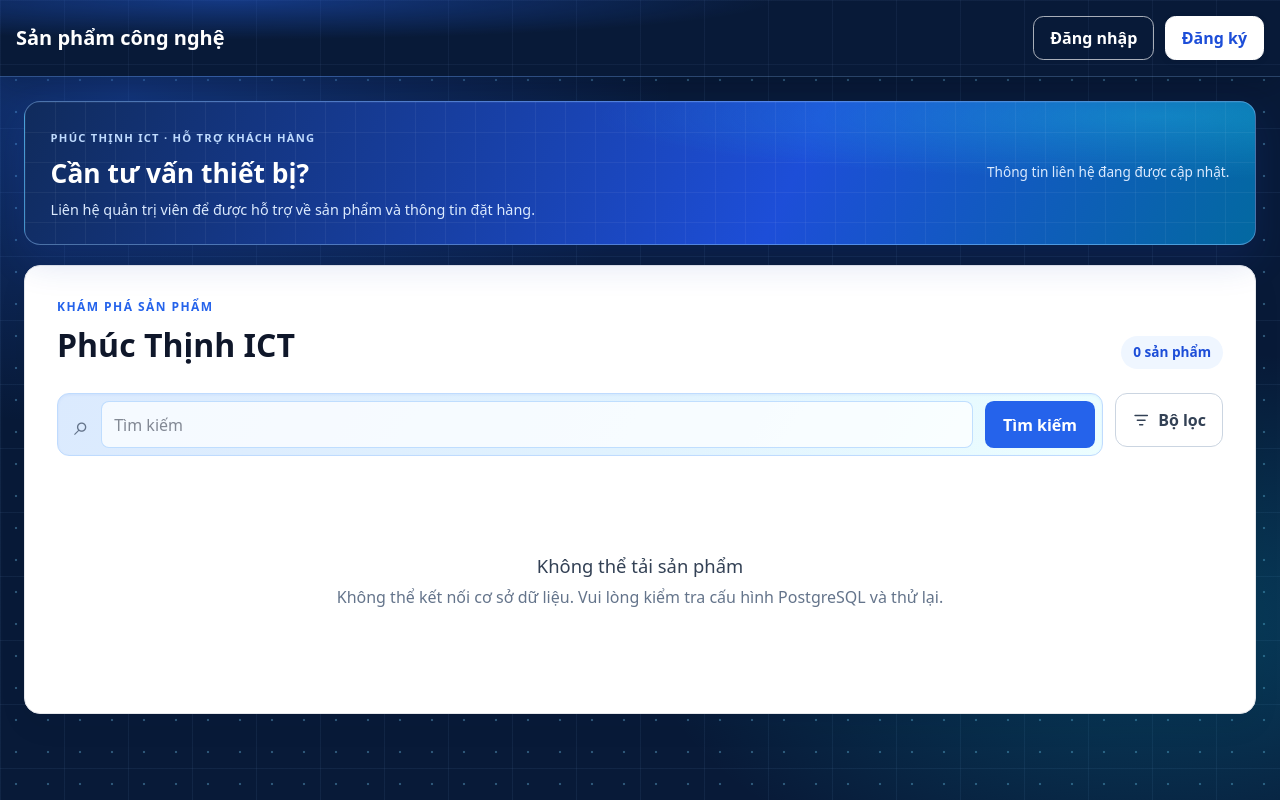
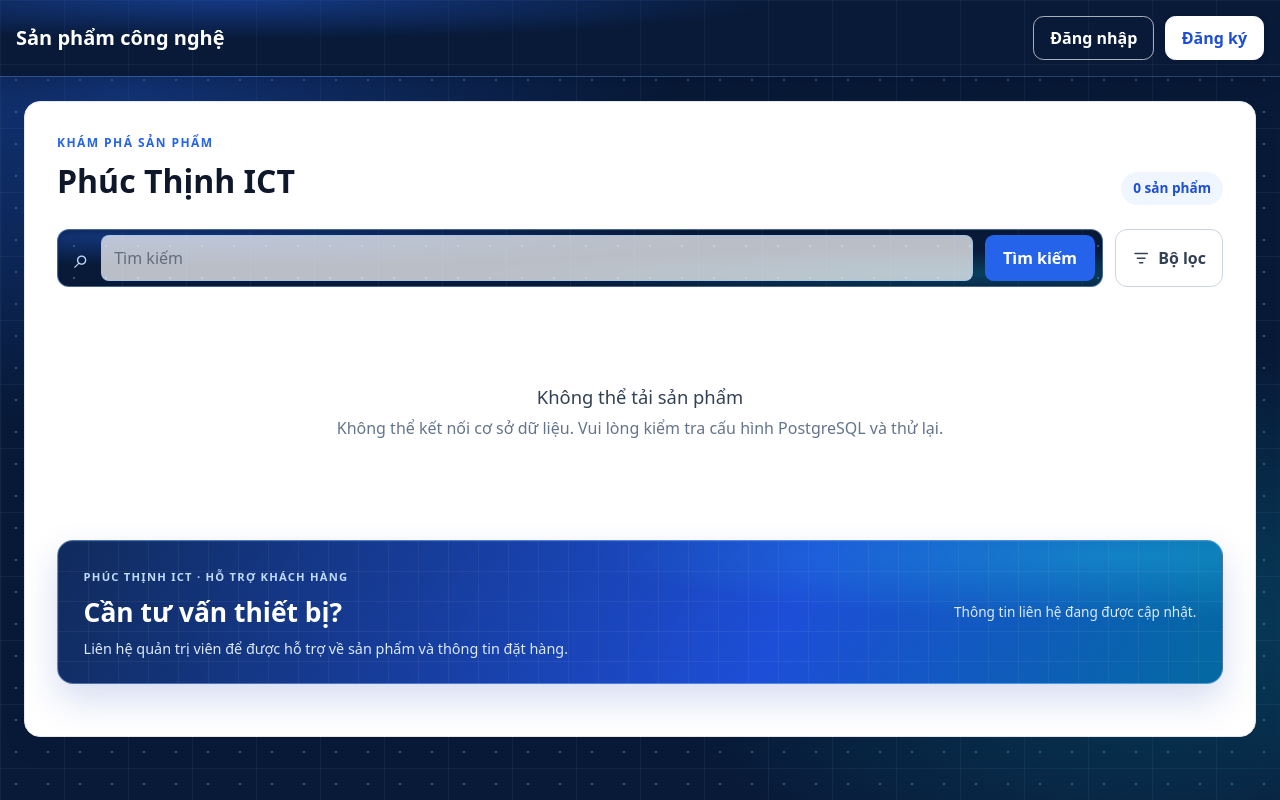
Before and after one commit to Scorp150324/webapp_store, a Flask app: page / in a window 1280 px wide. Run offline with Flask 3, Linux system fonts and the light colour scheme; style sheets or scripts are compiled from the project's sources; parts of the project's set-up code (start-up, migrations or seed data) failed here and were passed over.

Commit message:
Adjust the size of the filters and the admin information banner

```diff
--- a/static/css/catalog.css
+++ b/static/css/catalog.css
@@ -12,7 +12,8 @@ body.bg-gray-50 {
 }
 
 body.bg-gray-50.homepage-body,
-body.bg-gray-50.auth-tech-body {
+body.bg-gray-50.auth-tech-body,
+body.bg-gray-50.product-tech-body {
     background-color: #081a38;
     background-image:
         radial-gradient(ellipse at 10% 12%, rgb(37 99 235 / 36%), transparent 34rem),
@@ -43,7 +44,7 @@ body.bg-gray-50.auth-tech-body {
     grid-template-columns: minmax(0, 1.1fr) minmax(17rem, 0.9fr);
     align-items: center;
     gap: 1.5rem;
-    margin: 0 auto 1.25rem;
+    margin: 1.75rem auto 1.25rem;
     overflow: hidden;
     padding: 1.4rem 1.6rem;
     border: 1px solid rgb(147 197 253 / 45%);
@@ -112,16 +113,6 @@ body.bg-gray-50.auth-tech-body {
     color: #fff;
     text-decoration: none;
     transition: background-color 150ms ease, border-color 150ms ease;
-}
-
-.contact-banner-link:hover {
-    border-color: rgb(255 255 255 / 70%);
-    background: rgb(255 255 255 / 19%);
-}
-
-.contact-banner-link:focus-visible {
-    outline: 3px solid #bfdbfe;
-    outline-offset: 3px;
 }
 
 .contact-banner-icon {
@@ -480,14 +471,24 @@ body.bg-gray-50.auth-tech-body {
 .catalog-search {
     display: flex;
     align-items: center;
+    height: 3.6rem;
+    box-sizing: border-box;
     gap: 0.75rem;
     min-width: 0;
     flex: 1;
     padding: 0.45rem;
-    border: 1px solid #bfdbfe;
+    border: 1px solid rgb(147 197 253 / 45%);
     border-radius: 0.75rem;
-    background: linear-gradient(120deg, #dbeafe, #e0f2fe 55%, #ecfeff);
-    box-shadow: inset 0 1px 3px rgb(37 99 235 / 8%);
+    background-color: #081a38;
+    background-image:
+        radial-gradient(ellipse at 10% 12%, rgb(37 99 235 / 36%), transparent 34rem),
+        radial-gradient(ellipse at 90% 78%, rgb(6 182 212 / 24%), transparent 32rem),
+        radial-gradient(circle, rgb(125 211 252 / 32%) 1px, transparent 1.6px),
+        linear-gradient(rgb(147 197 253 / 7%) 1px, transparent 1px),
+        linear-gradient(90deg, rgb(147 197 253 / 7%) 1px, transparent 1px);
+    background-repeat: no-repeat, no-repeat, repeat, repeat, repeat;
+    background-size: auto, auto, 32px 32px, 64px 64px, 64px 64px;
+    box-shadow: inset 0 1px 3px rgb(3 12 30 / 24%);
 }
 
 .catalog-search:focus-within {
@@ -497,7 +498,7 @@ body.bg-gray-50.auth-tech-body {
 
 .catalog-search-icon {
     padding-left: 0.55rem;
-    color: #64748b;
+    color: #bfdbfe;
     font-size: 1.7rem;
     line-height: 1;
 }
@@ -542,7 +543,8 @@ body.bg-gray-50.auth-tech-body {
 
 .catalog-filter-toggle {
     display: flex;
-    min-height: 3.35rem;
+    height: 3.6rem;
+    box-sizing: border-box;
     align-items: center;
     gap: 0.5rem;
     padding: 0.65rem 1rem;
@@ -907,8 +909,12 @@ body.bg-gray-50.auth-tech-body {
         font-size: 0.85rem;
     }
 
+    .catalog-search {
+        height: 3.25rem;
+    }
+
     .catalog-filter-toggle {
-        min-height: 3.15rem;
+        height: 3.25rem;
         gap: 0.35rem;
         padding: 0.6rem 0.65rem;
         font-size: 0.85rem;
--- a/templates/base.html
+++ b/templates/base.html
@@ -11,9 +11,9 @@
     <link rel="stylesheet" href="/static/css/dashboard.css">
     {% block styles %}{% endblock %}
 </head>
-<body class="bg-gray-50 text-gray-900 font-sans{% if request.endpoint == 'site.index' %} homepage-body{% elif request.endpoint in ['site.login', 'site.register'] %} auth-tech-body{% endif %}">
+<body class="bg-gray-50 text-gray-900 font-sans{% if request.endpoint == 'site.index' %} homepage-body{% elif request.endpoint in ['site.login', 'site.register'] %} auth-tech-body{% elif request.endpoint == 'customer.product_detail' %} product-tech-body{% endif %}">
     {% block site_header %}
-    <header class="{% if request.endpoint in ['site.index', 'site.login', 'site.register'] %}site-header-tech{% else %}bg-blue-600{% endif %} text-white shadow-md p-4">
+    <header class="{% if request.endpoint in ['site.index', 'site.login', 'site.register', 'customer.product_detail'] %}site-header-tech{% else %}bg-blue-600{% endif %} text-white shadow-md p-4">
         <div class="container mx-auto flex justify-between items-center">
             <h1 class="text-xl font-bold">Sản phẩm công nghệ</h1>
             <nav class="auth-nav">
--- a/templates/customer/product_detail.html
+++ b/templates/customer/product_detail.html
@@ -4,7 +4,6 @@
 {% endblock %}
 {% block site_header %}{% endblock %}
 {% block content %}
-{% include "partials/contact_banner.html" %}
 <section class="product-detail" aria-labelledby="product-detail-title">
     <div class="product-detail-layout">
         <div class="product-detail-gallery">
--- a/templates/index.html
+++ b/templates/index.html
@@ -1,6 +1,5 @@
 {% extends "base.html" %}
 {% block content %}
-{% include "partials/contact_banner.html" %}
 <section class="catalog">
     <div class="catalog-heading">
         <div>
@@ -172,6 +171,7 @@
         {% endif %}
     </nav>
     {% endif %}
+    {% include "partials/contact_banner.html" %}
 </section>
 <script defer src="/static/js/product-banner.js"></script>
 {% endblock %}
--- a/templates/partials/contact_banner.html
+++ b/templates/partials/contact_banner.html
@@ -6,7 +6,7 @@
     </div>
     <div class="contact-banner-actions">
         {% if admin_contact and admin_contact.phone %}
-        <a class="contact-banner-link" href="tel:{{ admin_contact.phone_href }}">
+        <div class="contact-banner-link">
             <span class="contact-banner-icon" aria-hidden="true">
                 <svg viewBox="0 0 24 24" fill="none">
                     <path d="M7 3h3l2 5-2 1.5a15 15 0 0 0 4.5 4.5L16 12l5 2v3c0 1.1-.9 2-2 2C10.7 19 5 13.3 5 6c0-1.7.8-3 2-3Z"
@@ -15,10 +15,10 @@
                 </svg>
             </span>
             <span><small>Gọi tư vấn</small><strong>{{ admin_contact.phone }}</strong></span>
-        </a>
+        </div>
         {% endif %}
         {% if admin_contact and admin_contact.email %}
-        <a class="contact-banner-link" href="mailto:{{ admin_contact.email }}">
+        <div class="contact-banner-link">
             <span class="contact-banner-icon" aria-hidden="true">
                 <svg viewBox="0 0 24 24" fill="none">
                     <path d="M4 6h16v12H4zM4 7l8 6 8-6" stroke="currentColor"
@@ -26,7 +26,7 @@
                 </svg>
             </span>
             <span><small>Email hỗ trợ</small><strong>{{ admin_contact.email }}</strong></span>
-        </a>
+        </div>
         {% endif %}
         {% if not admin_contact or (not admin_contact.phone and not admin_contact.email) %}
         <p class="contact-banner-unavailable">Thông tin liên hệ đang được cập nhật.</p>
```
